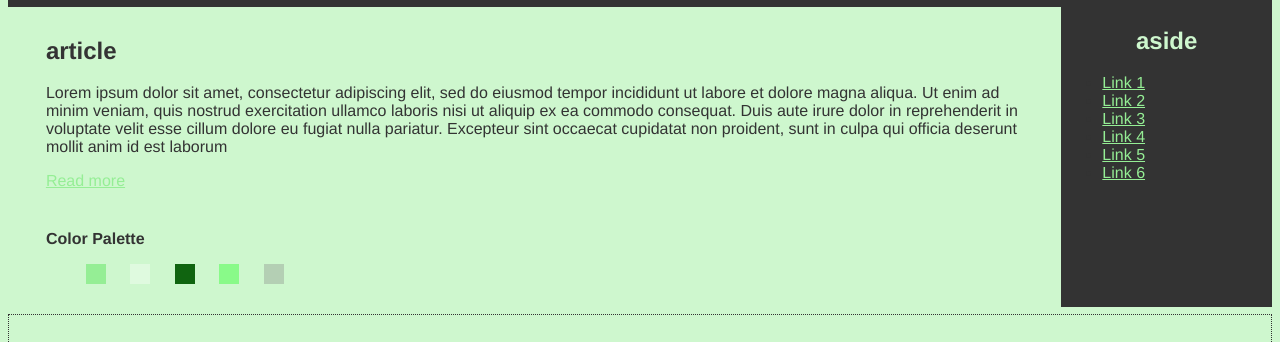
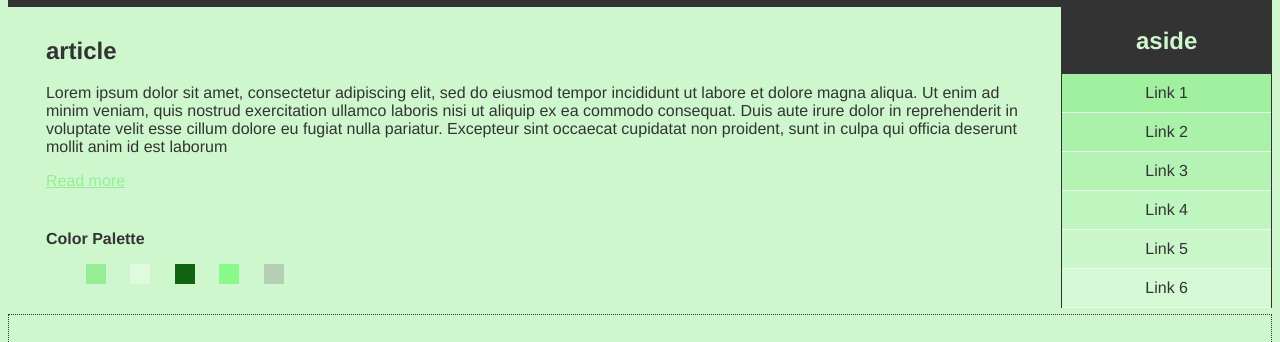
Before and after one commit to sibala/sass-intro, a plain HTML site: page index.html in a window 1280 px wide. Shown: the part 174-516 px from the top of the page. Drawn offline with Linux system fonts and the light colour scheme.

Commit message:
fixing sidebar

```diff
--- a/css/style.scss
+++ b/css/style.scss
@@ -160,3 +160,36 @@ footer {
 		}
 	}
 }
+
+#sidebar-menu {
+	background-color: $background-color;
+
+	ul {
+		margin: 0;
+		padding: 0;
+		list-style-type: none;
+		width: 100%;
+
+		li {
+			border-bottom: 1px solid color.scale($background-color, $lightness: 50%);
+			text-align: center;
+
+			@for $i from 1 through 6 {
+				&:nth-child(#{$i}) {
+					background-color: color.scale($orange, $lightness: 10% * $i);
+				}
+			}
+		}
+
+		a {
+			display: block;
+			color: $grey;
+			padding: 10px;
+			text-decoration: none;
+
+			&:hover {
+				background-color: color.scale($background-color, $lightness: 50%);
+			}
+		}
+	}
+}
```
Also changed, not shown: css/style.css, 1 other file.
